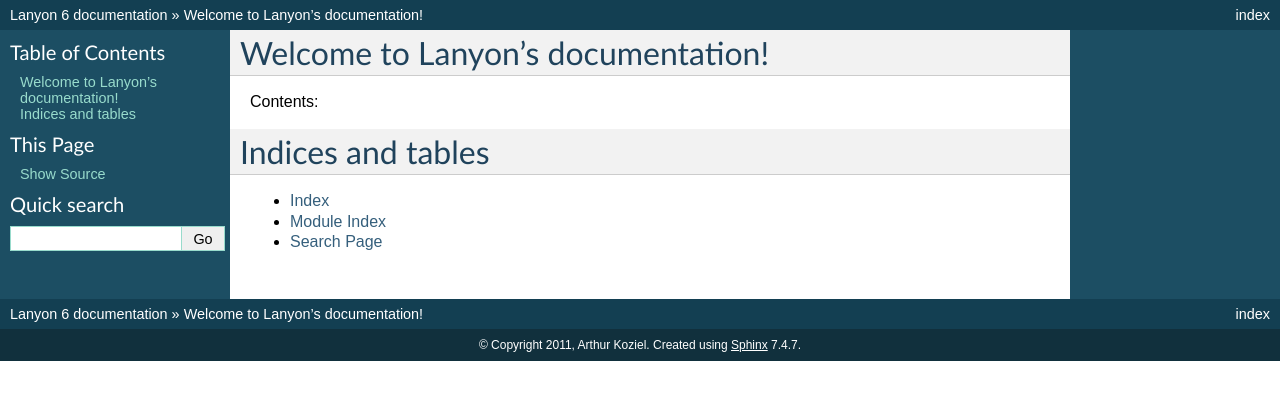
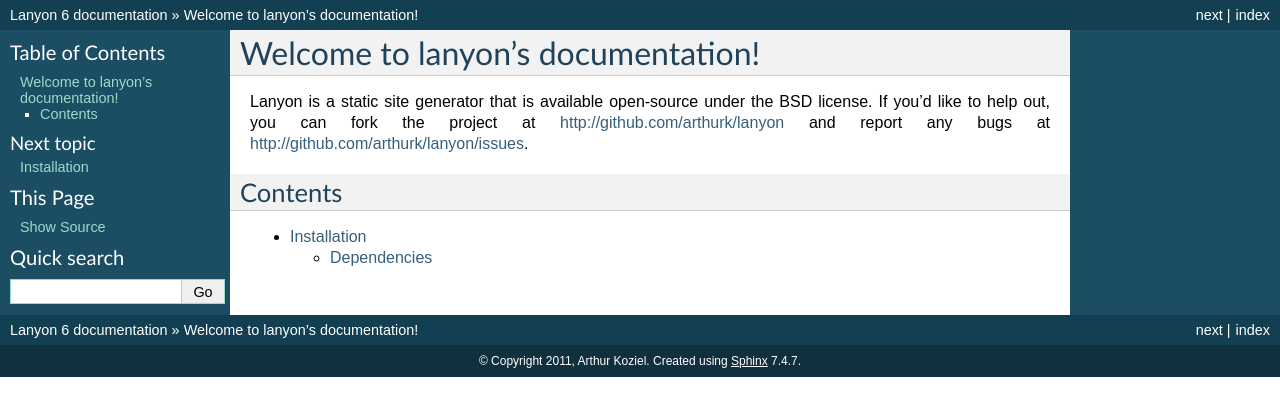
Before and after one commit to arthurk/pyll, a Sphinx documentation site: the page built from docs/index.rst, in a window 1280 px wide. Shown: the top 416 px of the page. Built offline with Sphinx 7.4.7, drawn with Linux system fonts in a browser that asks for light colours.

Commit message:
added installation docs

```diff
--- a/docs/index.rst
+++ b/docs/index.rst
@@ -1,19 +1,17 @@
-.. Lanyon documentation master file, created by
-   sphinx-quickstart on Sat Feb 26 16:36:10 2011.
-   You can adapt this file completely to your liking, but it should at least
-   contain the root `toctree` directive.
+.. _index:
 
-Welcome to Lanyon's documentation!
-==================================
+Welcome to lanyon's documentation!
+=========================================
 
-Contents:
+Lanyon is a static site generator that is available open-source under the
+BSD license. If you'd like to help out, you can fork the project
+at http://github.com/arthurk/lanyon and report any bugs at
+http://github.com/arthurk/lanyon/issues.
+
+Contents
+--------
 
 .. toctree::
    :maxdepth: 2
 
-Indices and tables
-==================
-
-* :ref:`genindex`
-* :ref:`modindex`
-* :ref:`search`
+   installation
```
Also changed, not shown: docs/installation.rst (added, +30 -0 lines), 3 other files.
